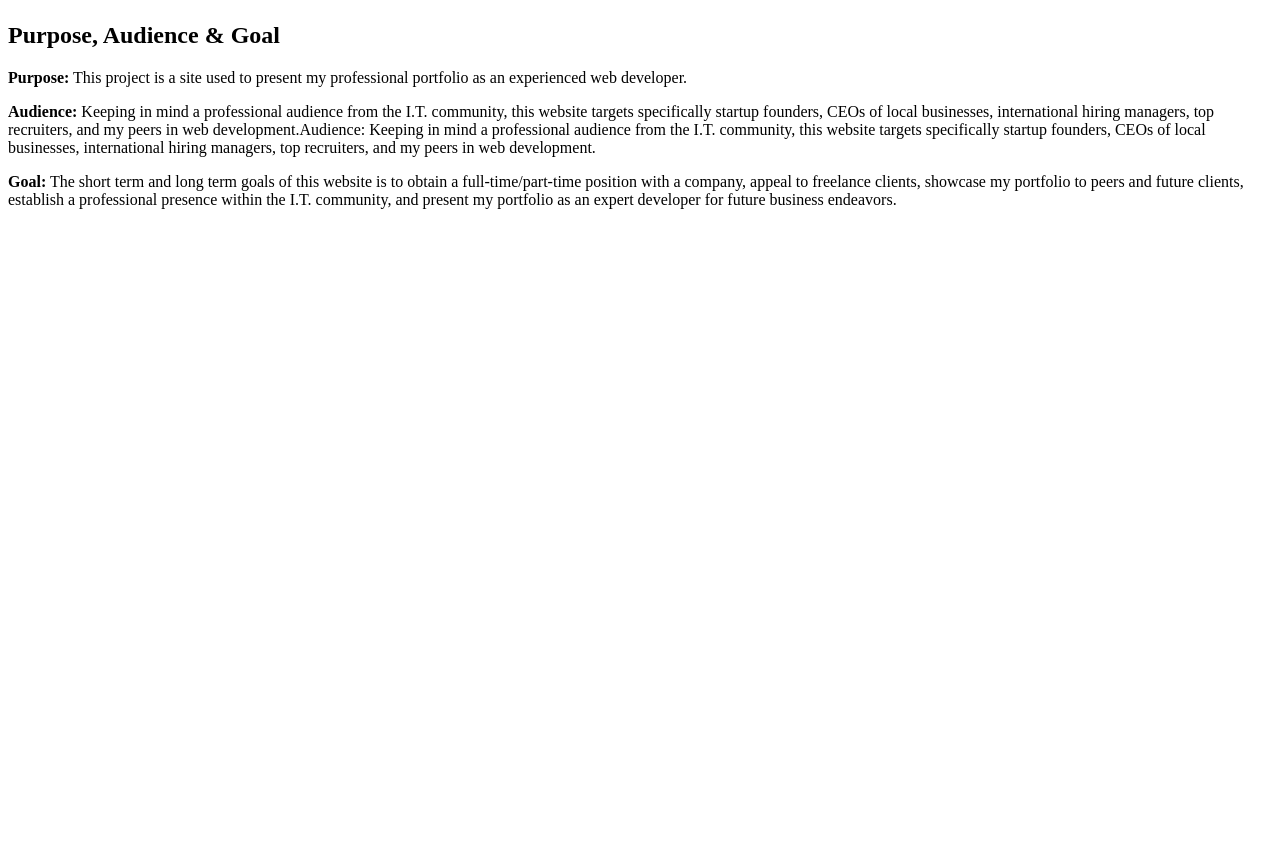
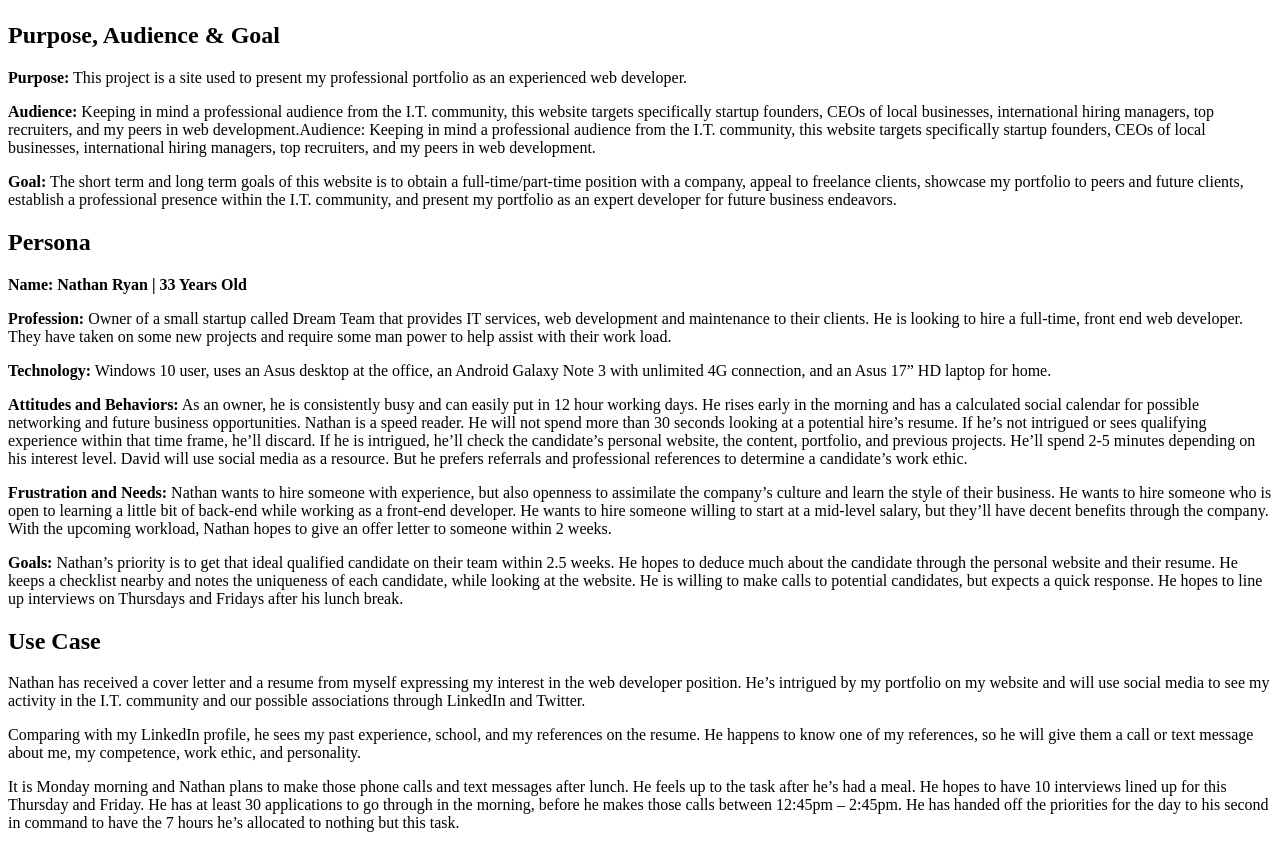
Before and after one commit to gsandoval49/pwp, a PHP site: page /milestone-1.php in a window 1280 px wide. Shown: the part 58-906 px from the top of the page. Before the commit the page ends 267 px from the top, so only its background shows below. Run offline with PHP 8.4, Linux system fonts and the light colour scheme.

Commit message:
Provided content for persona and user case section

```diff
--- a/public_html/documentation/milestone-1.php
+++ b/public_html/documentation/milestone-1.php
@@ -25,6 +25,23 @@
 					<p><strong>Purpose:</strong> This project is a site used to present my professional portfolio as an experienced web developer.</p>
 					<p><strong>Audience:</strong> Keeping in mind a professional audience from the I.T. community, this website targets specifically startup founders, CEOs of local businesses, international hiring managers, top recruiters, and my peers in web development.Audience: Keeping in mind a professional audience from the I.T. community, this website targets specifically startup founders, CEOs of local businesses, international hiring managers, top recruiters, and my peers in web development.</p>
 					<p><strong>Goal:</strong> The short term and long term goals of this website is to obtain a full-time/part-time position with a company, appeal to freelance clients, showcase my portfolio to peers and future clients, establish a professional presence within the I.T. community, and present my portfolio as an expert developer for future business endeavors. </p>
+
+					<!-- Persona section here -->
+					<h2>Persona</h2>
+					<p><strong>Name: Nathan Ryan | 33 Years Old</strong></p>
+					<p><strong>Profession:</strong> Owner of a small startup called Dream Team that provides IT services, web development and maintenance to their clients. He is looking to hire a full-time, front end web developer. They have taken on some new projects and require some man power to help assist with their work load. </p>
+					<p><strong>Technology:</strong> Windows 10 user, uses an Asus desktop at the office, an Android Galaxy Note 3 with unlimited 4G connection, and an Asus 17” HD laptop for home.</p>
+					<p><strong>Attitudes and Behaviors:</strong> As an owner, he is consistently busy and can easily put in 12 hour working days. He rises early in the morning and has a calculated social calendar for possible networking and future business opportunities. Nathan is a speed reader. He will not spend more than 30 seconds looking at a potential hire’s resume. If he’s not intrigued or sees qualifying experience within that time frame, he’ll discard. If he is intrigued, he’ll check the candidate’s personal website, the content, portfolio, and previous projects. He’ll spend 2-5 minutes depending on his interest level. David will use social media as a resource. But he prefers referrals and professional references to determine a candidate’s work ethic.</p>
+					<p><strong>Frustration and Needs:</strong> Nathan wants to hire someone with experience, but also openness to assimilate the company’s culture and learn the style of their business. He wants to hire someone who is open to learning a little bit of back-end while working as a front-end developer. He wants to hire someone willing to start at a mid-level salary, but they’ll have decent benefits through the company. With the upcoming workload, Nathan hopes to give an offer letter to someone within 2 weeks. </p>
+					<p><strong>Goals:</strong> Nathan’s priority is to get that ideal qualified candidate on their team within 2.5 weeks. He hopes to deduce much about the candidate through the personal website and their resume. He keeps a checklist nearby and notes the uniqueness of each candidate, while looking at the website. He is willing to make calls to potential candidates, but expects a quick response. He hopes to line up interviews on Thursdays and Fridays after his lunch break. </p>
+
+					<!-- User case section here -->
+					<h2>Use Case</h2>
+					<p>Nathan has received a cover letter and a resume from myself expressing my interest in the web developer position. He’s intrigued by my portfolio on my website and will use social media to see my activity in the I.T. community and our possible associations through LinkedIn and Twitter. </p>
+					<p>Comparing with my LinkedIn profile, he sees my past experience, school, and my references on the resume. He happens to know one of my references, so he will give them a call or text message about me, my competence, work ethic, and personality.</p>
+					<p>It is Monday morning and Nathan plans to make those phone calls and text messages after lunch. He feels up to the task after he’s had a meal. He hopes to have 10 interviews lined up for this Thursday and Friday. He has at least 30 applications to go through in the morning, before he makes those calls between 12:45pm – 2:45pm. He has handed off the priorities for the day to his second in command to have the 7 hours he’s allocated to nothing but this task.</p>
+
+
 				</main>
 		</body>
 </html>
```
